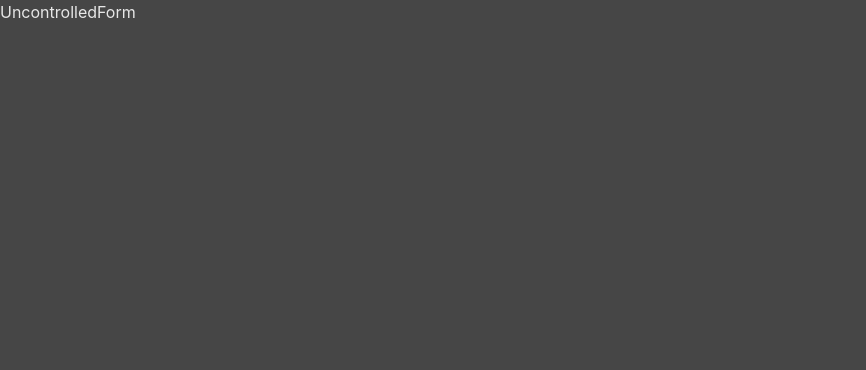
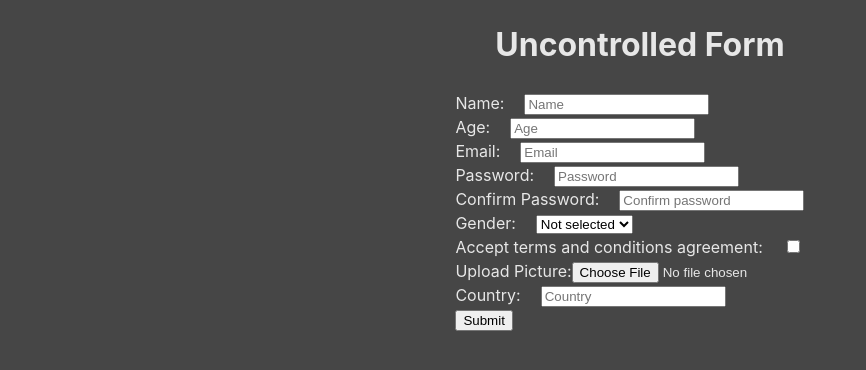
Before and after one commit to YaroslavaOdin/React2024Q3, a React (Vite) app: page /uncontrolled-form in a window 1280 px wide. Shown: the top 370 px of the page, without its empty margins (0-866 px from the left). Built offline with nearby package versions, Linux system fonts and the light colour scheme.

Commit message:
feat: add uncontrolled form.

```diff
--- /dev/null
+++ b/src/components/UncontrolledForm/UncontrolledForm.css
@@ -0,0 +1,23 @@
+.uncontrolled-form {
+  display: flex;
+  flex-direction: column;
+  justify-content: center;
+  align-items: center;
+}
+
+.uncontrolled-form__label {
+  margin-right: 20px;
+}
+
+.proposed-countries {
+  position: absolute;
+}
+
+.proposed-countries__country {
+  height: 20px;
+  width: 100%;
+  padding: 3px 6px;
+  background: rgb(24, 24, 24);
+  border-bottom: 1px solid rgb(189, 189, 189);
+  cursor: pointer;
+}
--- a/src/components/UncontrolledForm/UncontrolledForm.tsx
+++ b/src/components/UncontrolledForm/UncontrolledForm.tsx
@@ -1,5 +1,190 @@
+import "./UncontrolledForm.css";
+import { useDispatch, useSelector } from "react-redux";
+import { useNavigate } from "react-router-dom";
+import { addUncontrolledFormData } from "../../redux/uncontrolledFormSlice";
+import { useRef, useState } from "react";
+import { State } from "../../utils/model";
+import { toBase64 } from "../../utils/utils";
+
 const UncontrolledForm = () => {
-  return <div className="uncontrolled-form-page"> UncontrolledForm </div>;
+  const navigate = useNavigate();
+  const dispatch = useDispatch();
+
+  const nameRef = useRef<HTMLInputElement>(null);
+  const ageRef = useRef<HTMLInputElement>(null);
+  const emailRef = useRef<HTMLInputElement>(null);
+  const passwordRef = useRef<HTMLInputElement>(null);
+  const confirmPasswordRef = useRef<HTMLInputElement>(null);
+  const genderRef = useRef<HTMLSelectElement>(null);
+  const agreementRef = useRef<HTMLInputElement>(null);
+  const pictureRef = useRef<HTMLInputElement>(null);
+  const countryRef = useRef<HTMLInputElement>(null);
+
+  const countries = useSelector((state: State) => state.countries.countries);
+  const [proposedСountries, setProposedСountries] =
+    useState<string[]>(countries);
+  const [inputCountry, setInputCountry] = useState<string>("");
+  const [isHideCountryList, setIsHideCountryList] = useState(true);
+
+  const handleSubmit = async (event: React.FormEvent) => {
+    event.preventDefault();
+
+    const file = pictureRef.current?.files?.[0];
+    const fileToBase64 = file ? ((await toBase64(file)) as string) : "";
+
+    dispatch(
+      addUncontrolledFormData({
+        name: nameRef.current?.value,
+        age: ageRef.current?.value,
+        email: emailRef.current?.value,
+        password: passwordRef.current?.value,
+        confirmPassword: confirmPasswordRef.current?.value,
+        gender: genderRef.current?.value,
+        agreement: agreementRef.current?.checked,
+        picture: fileToBase64,
+        country: countryRef.current?.value,
+      }),
+    );
+    navigate("/");
+  };
+
+  const selectCountry = (country: string) => {
+    setIsHideCountryList(true);
+    setInputCountry(country);
+  };
+
+  const changeSelectCountry = (event: React.ChangeEvent<HTMLInputElement>) => {
+    const value = event.target.value;
+    if (!value) {
+      setInputCountry("");
+      setIsHideCountryList(true);
+      return;
+    }
+    setIsHideCountryList(false);
+    const filtered = countries.filter((country: string) =>
+      country.toLowerCase().startsWith(value.toLowerCase()),
+    );
+    setProposedСountries(filtered);
+    setInputCountry(value);
+  };
+
+  return (
+    <div className="uncontrolled-form">
+      <h1 className="uncontrolled-form__title">Uncontrolled Form</h1>
+      <form className="uncontrolled-form__form" onSubmit={handleSubmit}>
+        <div>
+          <label htmlFor="name" className="uncontrolled-form__label">
+            Name:
+          </label>
+          <input id="name" type="text" ref={nameRef} placeholder="Name" />
+        </div>
+
+        <div>
+          <label htmlFor="name" className="uncontrolled-form__label">
+            Age:
+          </label>
+          <input id="age" type="number" ref={ageRef} placeholder="Age" />
+        </div>
+
+        <div>
+          <label htmlFor="email" className="uncontrolled-form__label">
+            Email:
+          </label>
+          <input type="email" id="email" ref={emailRef} placeholder="Email" />
+        </div>
+
+        <div>
+          <label htmlFor="password" className="uncontrolled-form__label">
+            Password:
+          </label>
+          <input
+            type="password"
+            id="password"
+            ref={passwordRef}
+            placeholder="Password"
+          />
+        </div>
+
+        <div>
+          <label htmlFor="confirmPassword" className="uncontrolled-form__label">
+            Confirm Password:
+          </label>
+          <input
+            type="password"
+            id="confirmPassword"
+            ref={confirmPasswordRef}
+            placeholder="Confirm password"
+          />
+        </div>
+
+        <div>
+          <label htmlFor="gender" className="uncontrolled-form__label">
+            Gender:
+          </label>
+          <select id="gender" ref={genderRef}>
+            <option value="">Not selected</option>
+            <option value="male">Male</option>
+            <option value="female">Female</option>
+            <option value="female">Other</option>
+          </select>
+        </div>
+
+        <div>
+          <label htmlFor="agreement" className="uncontrolled-form__label">
+            Accept terms and conditions agreement:
+          </label>
+          <input type="checkbox" id="agreement" ref={agreementRef} />
+        </div>
+
+        <div>
+          <label htmlFor="picture">Upload Picture:</label>
+          <input
+            type="file"
+            id="picture"
+            ref={pictureRef}
+            accept=".png, .jpeg"
+          />
+        </div>
+
+        <div className="uncontrolled-form__autocomplete-control">
+          <label htmlFor="country" className="uncontrolled-form__label">
+            Country:
+          </label>
+          <input
+            placeholder="Country"
+            type="search"
+            ref={countryRef}
+            value={inputCountry}
+            onChange={changeSelectCountry}
+            onFocus={changeSelectCountry}
+          />
+        </div>
+
+        <div
+          className="proposed-countries"
+          style={{ display: isHideCountryList ? "none" : "block" }}
+        >
+          <div id="country">
+            {proposedСountries.map((country) => (
+              <div
+                className="proposed-countries__country"
+                key={country}
+                onClick={() => {
+                  selectCountry(country);
+                }}
+              >
+                {country}
+              </div>
+            ))}
+          </div>
+        </div>
+
+        <div>
+          <button type="submit">Submit</button>
+        </div>
+      </form>
+    </div>
+  );
 };
 
 export default UncontrolledForm;
--- a/src/redux/countriesSlice.tsx
+++ b/src/redux/countriesSlice.tsx
@@ -1,18 +1,8 @@
 import { createSlice } from "@reduxjs/toolkit";
+import { СOUNTRIES } from "../utils/countries.ts";
 
 const initialState = {
-  countries: [
-    "Belarus",
-    "Latvia",
-    "Lithuania",
-    "Ukraine",
-    "Poland",
-    "France",
-    "Germany",
-    "China",
-    "Japan",
-    "USA",
-  ],
+  countries: СOUNTRIES,
 };
 
 export const countriesSlice = createSlice({
--- a/src/redux/reactHookFormSlice.tsx
+++ b/src/redux/reactHookFormSlice.tsx
@@ -6,12 +6,12 @@ export const ReactHookFormDataSlice = createSlice({
   name: "ReactHookFormData",
   initialState,
   reducers: {
-    addUncontrolledFormData: (state: FormData[], action) => {
-        const formData = action.payload;
-        state.push(formData);
-      },
+    addReactHookFormData: (state: FormData[], action) => {
+      const formData = action.payload;
+      state.push(formData);
+    },
   },
 });
 
-export const { addUncontrolledFormData } = ReactHookFormDataSlice.actions;
+export const { addReactHookFormData } = ReactHookFormDataSlice.actions;
 export default ReactHookFormDataSlice.reducer;
--- a/src/redux/uncontrolledFormSlice.tsx
+++ b/src/redux/uncontrolledFormSlice.tsx
@@ -7,9 +7,9 @@ export const UncontrolledFormDataSlice = createSlice({
   initialState,
   reducers: {
     addUncontrolledFormData: (state: FormData[], action) => {
-        const formData = action.payload;
-        state.push(formData);
-      },
+      const formData = action.payload;
+      state.push(formData);
+    },
   },
 });
 
--- /dev/null
+++ b/src/utils/countries.ts
@@ -0,0 +1,224 @@
+export const СOUNTRIES = [
+  "Albania",
+  "Algeria",
+  "Andorra",
+  "Angola",
+  "Antigua and Barbuda",
+  "Argentina",
+  "Armenia",
+  "Australia",
+  "Austria",
+  "Azerbaijan",
+  "Bahamas",
+  "Bahrain",
+  "Bangladesh",
+  "Barbados",
+  "Belarus",
+  "Belgium",
+  "Belize",
+  "Benin",
+  "Bhutan",
+  "Bolivia",
+  "Bosnia and Herzegovina",
+  "Botswana",
+  "Brazil",
+  "Brunei",
+  "Bulgaria",
+  "Burkina Faso",
+  "Burundi",
+  "Cambodia",
+  "Cameroon",
+  "Canada",
+  "Cape Verde",
+  "Caribbean Netherlands",
+  "Cayman Islands",
+  "Central African Republic",
+  "Chad",
+  "Chile",
+  "China",
+  "Christmas Island",
+  "Colombia",
+  "Comoros",
+  "Congo",
+  "Cook Islands",
+  "Costa Rica",
+  "Croatia",
+  "Cuba",
+  "Cyprus",
+  "Czechia",
+  "Denmark",
+  "Djibouti",
+  "Dominica",
+  "Dominican Republic",
+  "Ecuador",
+  "Egypt",
+  "El Salvador",
+  "Equatorial Guinea",
+  "Eritrea",
+  "Estonia",
+  "Eswatini",
+  "Ethiopia",
+  "Falkland Islands",
+  "Faroe Islands",
+  "Fiji",
+  "Finland",
+  "France",
+  "French Guiana",
+  "French Polynesia",
+  "Gabon",
+  "Gambia",
+  "Georgia",
+  "Germany",
+  "Ghana",
+  "Gibraltar",
+  "Greece",
+  "Greenland",
+  "Grenada",
+  "Guadeloupe",
+  "Guam",
+  "Guatemala",
+  "Guernsey",
+  "Guinea",
+  "Guinea-Bissau",
+  "Guyana",
+  "Haiti",
+  "Heard & McDonald Islands",
+  "Honduras",
+  "Hong Kong SAR China",
+  "Hungary",
+  "Iceland",
+  "India",
+  "Indonesia",
+  "Iran",
+  "Iraq",
+  "Ireland",
+  "Isle of Man",
+  "Israel",
+  "Italy",
+  "Jamaica",
+  "Japan",
+  "Jersey",
+  "Jordan",
+  "Kazakhstan",
+  "Kenya",
+  "Kiribati",
+  "Kuwait",
+  "Kyrgyzstan",
+  "Laos",
+  "Latvia",
+  "Lebanon",
+  "Lesotho",
+  "Liberia",
+  "Libya",
+  "Liechtenstein",
+  "Lithuania",
+  "Luxembourg",
+  "Macao SAR China",
+  "Madagascar",
+  "Malawi",
+  "Malaysia",
+  "Maldives",
+  "Mali",
+  "Malta",
+  "Marshall Islands",
+  "Martinique",
+  "Mauritania",
+  "Mauritius",
+  "Mayotte",
+  "Mexico",
+  "Micronesia",
+  "Moldova",
+  "Mongolia",
+  "Montenegro",
+  "Montserrat",
+  "Morocco",
+  "Mozambique",
+  "Myanmar",
+  "Namibia",
+  "Nauru",
+  "Nepal",
+  "Netherlands",
+  "New Caledonia",
+  "New Zealand",
+  "Nicaragua",
+  "Niger",
+  "Nigeria",
+  "Niue",
+  "Norfolk Island",
+  "North Korea",
+  "North Macedonia",
+  "Northern Mariana Islands",
+  "Norway",
+  "Oman",
+  "Pakistan",
+  "Palau",
+  "Palestinian Territories",
+  "Panama",
+  "Papua New Guinea",
+  "Paraguay",
+  "Peru",
+  "Philippines",
+  "Pitcairn Islands",
+  "Poland",
+  "Portugal",
+  "Puerto Rico",
+  "Qatar",
+  "Romania",
+  "Russia",
+  "Rwanda",
+  "Samoa",
+  "San Marino",
+  "Saudi Arabia",
+  "Senegal",
+  "Serbia",
+  "Seychelles",
+  "Sierra Leone",
+  "Singapore",
+  "Sint Maarten",
+  "Slovakia",
+  "Slovenia",
+  "Solomon Islands",
+  "Somalia",
+  "South Africa",
+  "South Korea",
+  "South Sudan",
+  "Spain",
+  "Sri Lanka",
+  "Sudan",
+  "Suriname",
+  "Sweden",
+  "Switzerland",
+  "Syria",
+  "Taiwan",
+  "Tajikistan",
+  "Tanzania",
+  "Thailand",
+  "Timor-Leste",
+  "Togo",
+  "Tokelau",
+  "Tonga",
+  "Trinidad & Tobago",
+  "Tunisia",
+  "Turkey",
+  "Turkmenistan",
+  "Turks & Caicos Islands",
+  "Tuvalu",
+  "U.S. Outlying Islands",
+  "U.S. Virgin Islands",
+  "Uganda",
+  "Ukraine",
+  "United Arab Emirates",
+  "United Kingdom",
+  "United States",
+  "Uruguay",
+  "Uzbekistan",
+  "Vanuatu",
+  "Vatican City",
+  "Venezuela",
+  "Vietnam",
+  "Wallis & Futuna",
+  "Western Sahara",
+  "Yemen",
+  "Zambia",
+  "Zimbabwe",
+];
--- a/src/utils/model.ts
+++ b/src/utils/model.ts
@@ -9,3 +9,9 @@ export interface FormData {
   picture: File | FileList | undefined | unknown;
   country: string;
 }
+
+export interface State {
+  ReactHookForm: [];
+  UncontrolledFormData: [];
+  countries: { countries: [] };
+}
--- /dev/null
+++ b/src/utils/utils.ts
@@ -0,0 +1,8 @@
+export const toBase64 = async (file: File) => {
+  return new Promise((resolve, reject) => {
+    const reader = new FileReader();
+    reader.onloadend = () => resolve(reader.result);
+    reader.onerror = reject;
+    reader.readAsDataURL(file);
+  });
+};
```
Also changed, not shown: src/redux/store.tsx (+4 -4 lines). Lines whose indentation alone changed are shown as unchanged.
